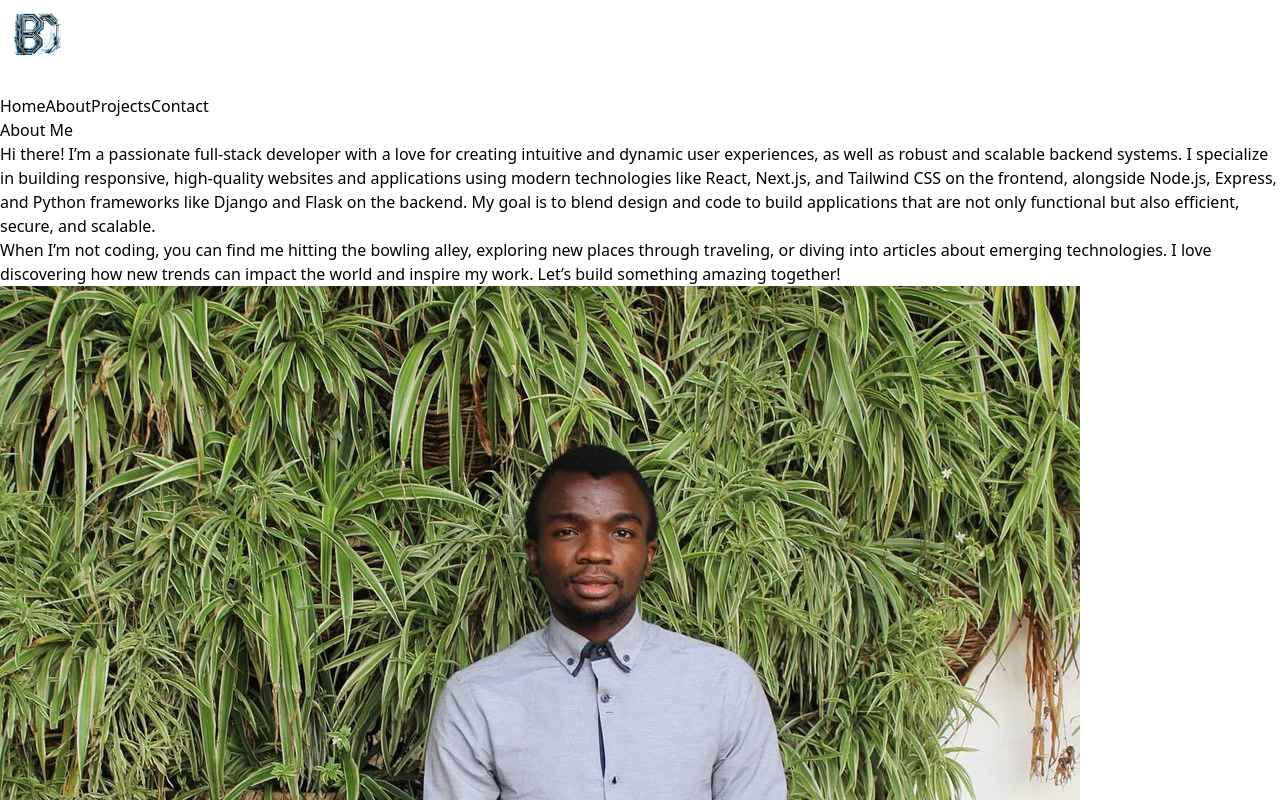
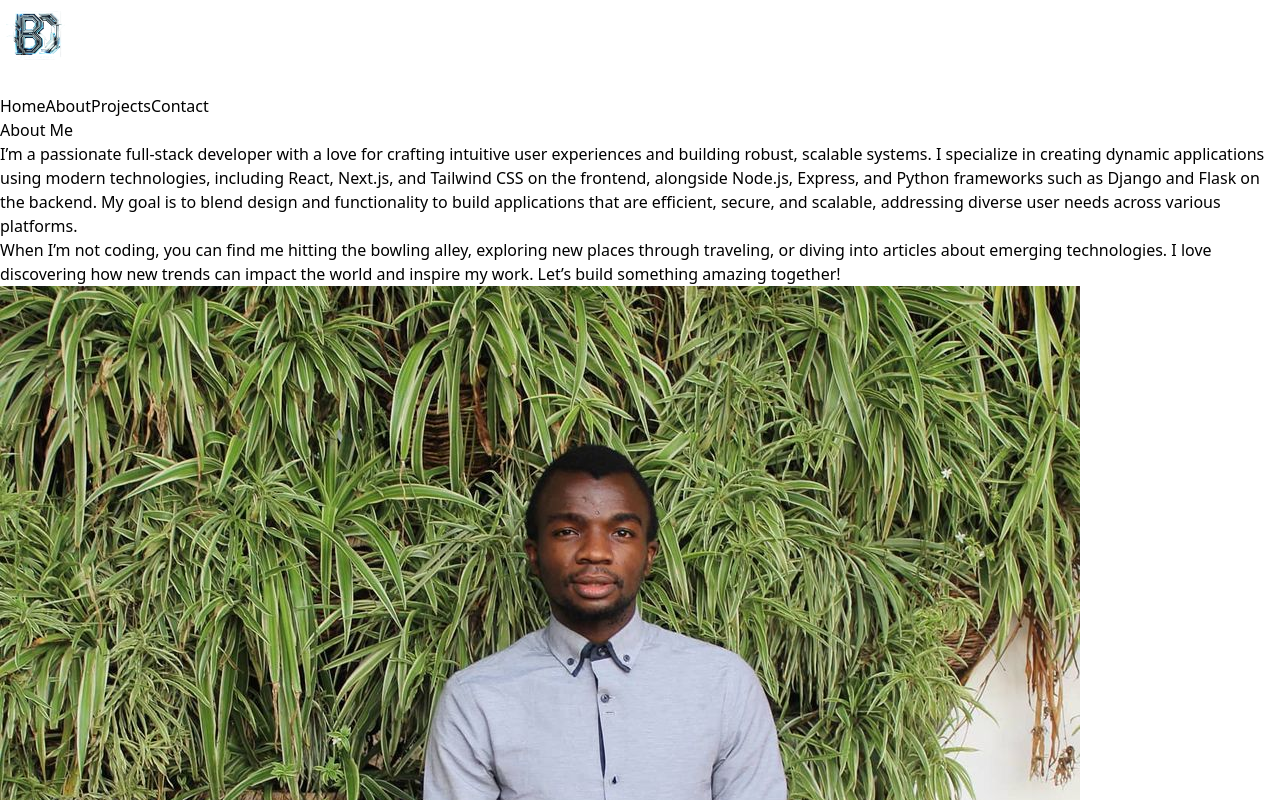
Before and after one commit to brianhilsden/portfolio, a Next.js app: page /about in a window 1280 px wide. Shown: the top 800 px of the page. Built offline with nearby package versions, Linux system fonts and the light colour scheme.

Commit message:
updated about me description

```diff
--- a/src/app/about/aboutClient.js
+++ b/src/app/about/aboutClient.js
@@ -11,8 +11,6 @@ import {
   SiDjango,
   SiFlask,
 } from "react-icons/si";
-
-
 
 const skills = [
   {
@@ -36,7 +34,7 @@ const skills = [
 
 export default function About() {
   return (
-    <section className="min-h-screen bg-gray-900 text-white py-20 pt-2">
+    <section className="min-h-screen bg-gray-900 text-white py-20 ">
       <div className="container mx-auto px-8">
         {/* Header */}
         <motion.h1
@@ -57,16 +55,17 @@ export default function About() {
         >
           <div className="md:w-1/2 mb-8 md:mb-0">
             <p className="text-lg leading-relaxed">
-              Hi there! I’m a passionate full-stack developer with a love for
-              creating intuitive and dynamic user experiences, as well as robust
-              and scalable backend systems. I specialize in building responsive,
-              high-quality websites and applications using modern technologies
-              like React, Next.js, and Tailwind CSS on the frontend, alongside
-              Node.js, Express, and Python frameworks like Django and Flask on
-              the backend. My goal is to blend design and code to build
-              applications that are not only functional but also efficient,
-              secure, and scalable.
+              I’m a passionate full-stack developer with a love for
+              crafting intuitive user experiences and building robust, scalable
+              systems. I specialize in creating dynamic applications using
+              modern technologies, including React, Next.js, and Tailwind CSS on
+              the frontend, alongside Node.js, Express, and Python frameworks
+              such as Django and Flask on the backend. My goal is to blend
+              design and functionality to build applications that are efficient,
+              secure, and scalable, addressing diverse user needs across various
+              platforms.
             </p>
+
             <p className="text-lg leading-relaxed mt-4">
               When I’m not coding, you can find me hitting the bowling alley,
               exploring new places through traveling, or diving into articles
@@ -104,7 +103,7 @@ export default function About() {
                 className="bg-gray-800 py-4 rounded-lg text-center shadow-md hover:bg-gray-700 flex flex-col items-center"
                 whileHover={{ scale: 1.05 }}
                 whileTap={{ scale: 0.95 }}
-                transition={{type:"spring", stiffness:"100"}}
+                transition={{ type: "spring", stiffness: "100" }}
               >
                 {skill.icon}
                 <span className="mt-2">{skill.name}</span>
--- a/src/app/about/page.js
+++ b/src/app/about/page.js
@@ -15,7 +15,7 @@ const page = () => {
 
 
   return (
-    <div>
+    <div className='pt-2'>
       <About/>
 
     </div>
```
Also changed, not shown: src/app/page.js (line endings or trailing spaces).
